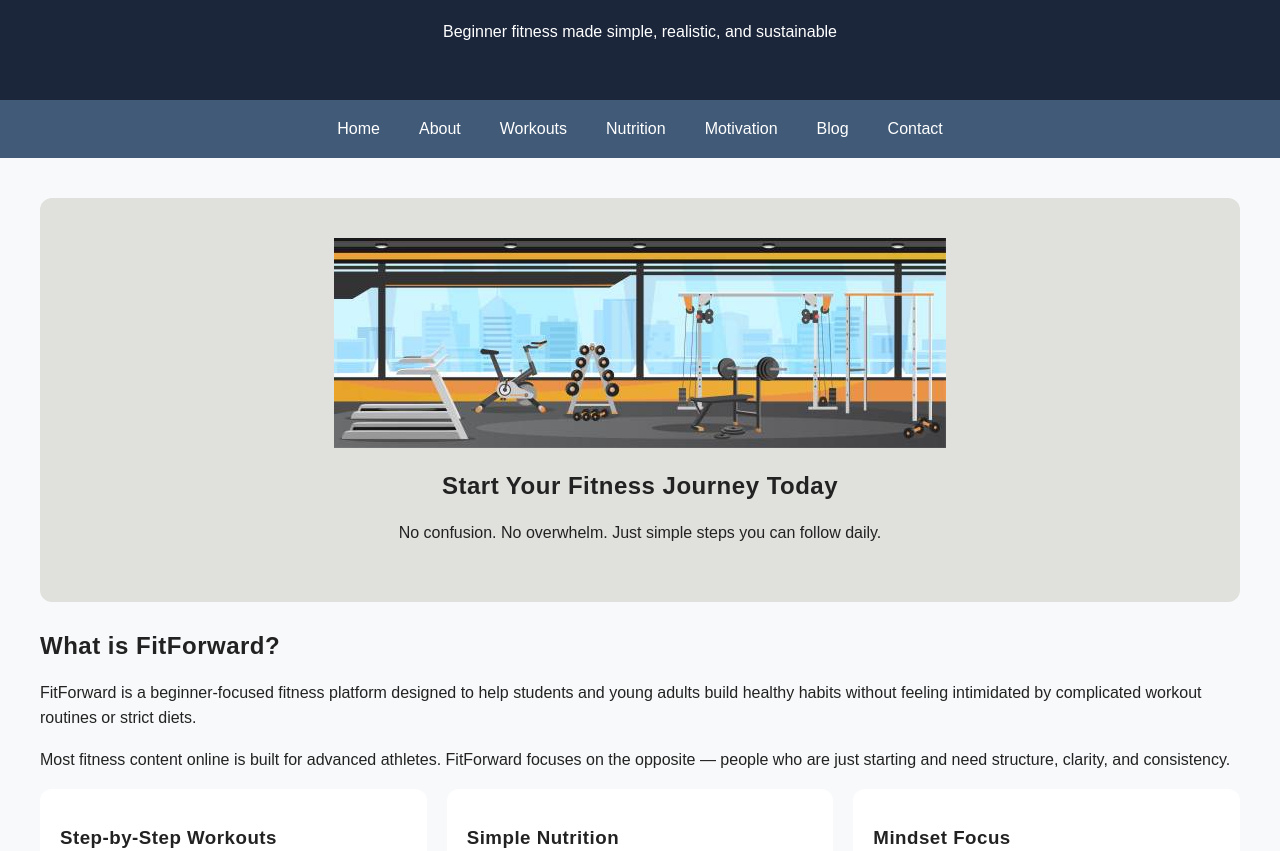
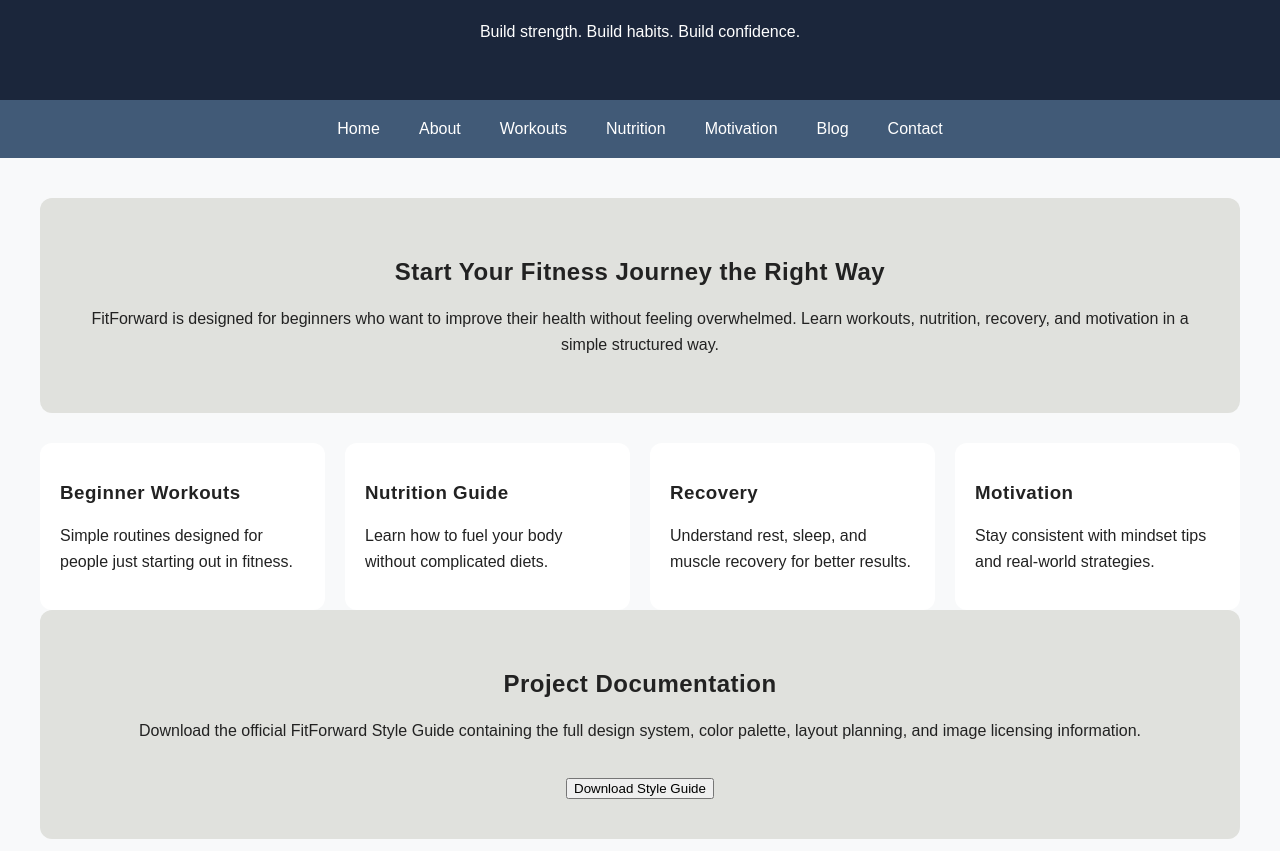
Before and after one commit to depeshpriyan11/github-portfolio, a plain HTML site: page FitForward/index.html in a window 1280 px wide. Shown: the part 101-952 px from the top of the page. Drawn offline with Linux system fonts and the light colour scheme.

Commit message:
feat: add FitForward Style Guide document and update homepage content for clarity and motivation

```diff
--- a/FitForward/index.html
+++ b/FitForward/index.html
@@ -1,6 +1,7 @@
 <!DOCTYPE html>
 <html lang="en">
 <head>
+    <meta charset="UTF-8">
     <title>FitForward - Home</title>
 
     <link rel="stylesheet" href="assets/styles/colors.css">
@@ -12,7 +13,7 @@
 
 <header>
     <h1>FitForward</h1>
-    <p>Beginner fitness made simple, realistic, and sustainable</p>
+    <p>Build strength. Build habits. Build confidence.</p>
 </header>
 
 <nav>
@@ -28,72 +29,59 @@
 <main>
 
 <section class="hero">
-    <img src="assets/images/gym.jpg" class="hero-img" alt="Gym environment">
-    <h2>Start Your Fitness Journey Today</h2>
+    <h2>Start Your Fitness Journey the Right Way</h2>
     <p>
-        No confusion. No overwhelm. Just simple steps you can follow daily.
-    </p>
-</section>
-
-<section class="content">
-    <h2>What is FitForward?</h2>
-    <p>
-        FitForward is a beginner-focused fitness platform designed to help students and young adults
-        build healthy habits without feeling intimidated by complicated workout routines or strict diets.
-    </p>
-
-    <p>
-        Most fitness content online is built for advanced athletes. FitForward focuses on the opposite —
-        people who are just starting and need structure, clarity, and consistency.
+        FitForward is designed for beginners who want to improve their health without feeling overwhelmed.
+        Learn workouts, nutrition, recovery, and motivation in a simple structured way.
     </p>
 </section>
 
 <section class="grid">
 
     <div class="card">
-    <h3>Step-by-Step Workouts</h3>
-    <p>
-        Beginner routines designed to build strength safely and progressively.
-    </p>
+        <h3>Beginner Workouts</h3>
+        <p>Simple routines designed for people just starting out in fitness.</p>
     </div>
 
     <div class="card">
-    <h3>Simple Nutrition</h3>
-    <p>
-        Easy food guidance that fits into a student lifestyle.
-    </p>
+        <h3>Nutrition Guide</h3>
+        <p>Learn how to fuel your body without complicated diets.</p>
     </div>
 
     <div class="card">
-    <h3>Mindset Focus</h3>
-    <p>
-        Motivation systems that help you stay consistent long-term.
-    </p>
+        <h3>Recovery</h3>
+        <p>Understand rest, sleep, and muscle recovery for better results.</p>
+    </div>
+
+    <div class="card">
+        <h3>Motivation</h3>
+        <p>Stay consistent with mindset tips and real-world strategies.</p>
     </div>
 
 </section>
 
-<section class="content">
-    <h2>Why This Matters</h2>
+<!-- ✅ STYLE GUIDE DOWNLOAD SECTION -->
+<section class="hero">
 
+    <h2>Project Documentation</h2>
     <p>
-        Many people quit fitness not because they are lazy, but because they don’t know where to start.
-        FitForward removes that barrier by giving clear direction.
+        Download the official FitForward Style Guide containing the full design system,
+        color palette, layout planning, and image licensing information.
     </p>
 
-    <p>
-        The goal is to build confidence first, then strength, then long-term discipline.
-    </p>
-</section>
+    <br>
 
-<section class="hero">
-    <h2>“Small progress every day leads to real change.”</h2>
+    <!-- THIS is the required download link -->
+    <a href="FitForward Style Guide.docx" download>
+        <button>Download Style Guide</button>
+    </a>
+
 </section>
 
 </main>
 
 <footer>
-    <p>© 2026 FitForward</p>
+    <p>© 2026 FitForward | Built for beginner fitness education</p>
 </footer>
 
 </body>
```
Also changed, not shown: 1 other file. Lines whose indentation alone changed are shown as unchanged.
